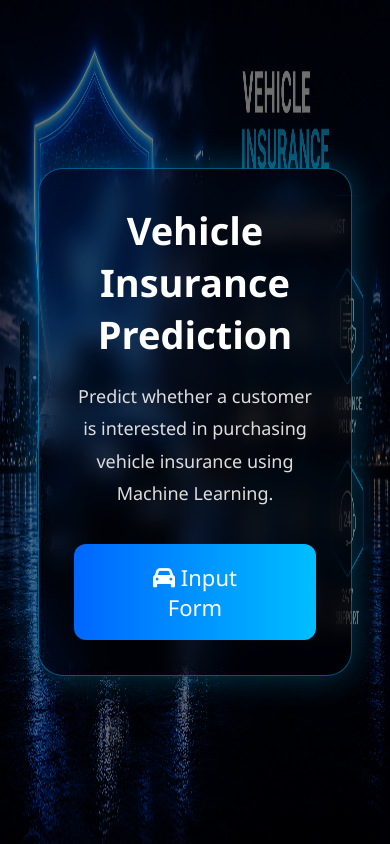
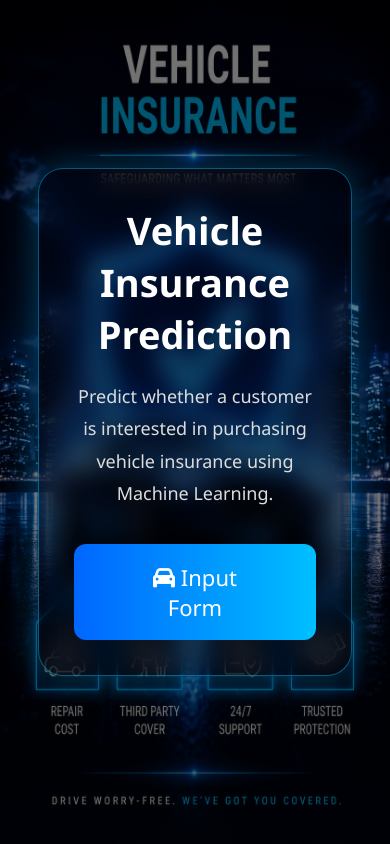
Before and after one commit to sandeep5268/Vehicle-Insurance-Prediction-Project, a FastAPI app: page / in a window 390 px wide. Run offline with FastAPI, Linux system fonts and the light colour scheme; parts of the project's set-up code (start-up, migrations or seed data) failed here and were passed over.

Commit message:
css file updated by adding @media

```diff
--- a/static/css/style.css
+++ b/static/css/style.css
@@ -30,6 +30,25 @@ body{
     align-items:center;
 
     overflow:hidden;
+}
+
+@media (max-width:768px){
+
+    body{
+
+        background-image:url("../images/vehicle_mobile_bg.png");
+
+        background-size:cover;
+
+        background-position:center top;
+
+        background-repeat:no-repeat;
+
+        background-attachment:scroll;
+
+        overflow:auto;
+    }
+
 }
 
 /* DARK OVERLAY */
```
